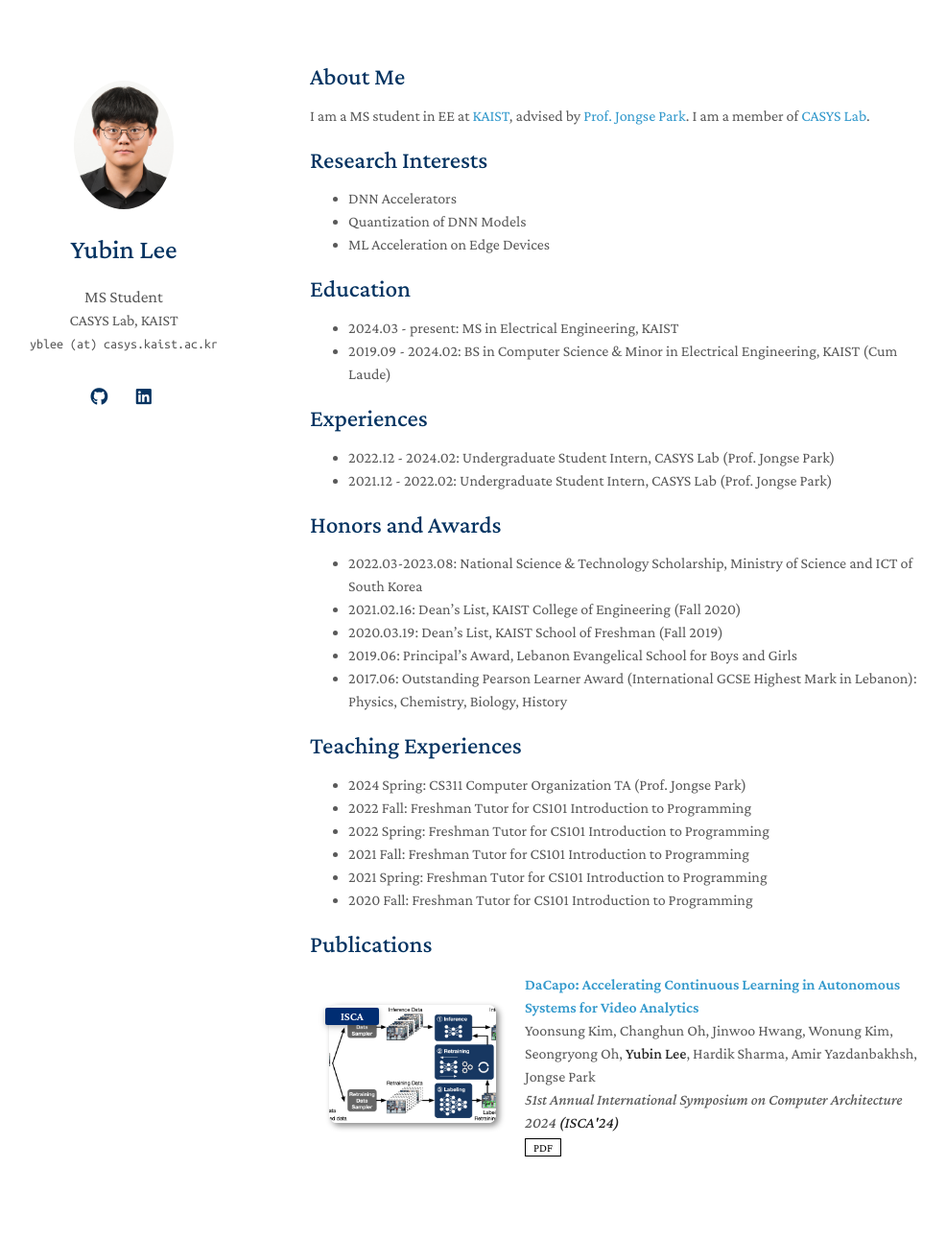
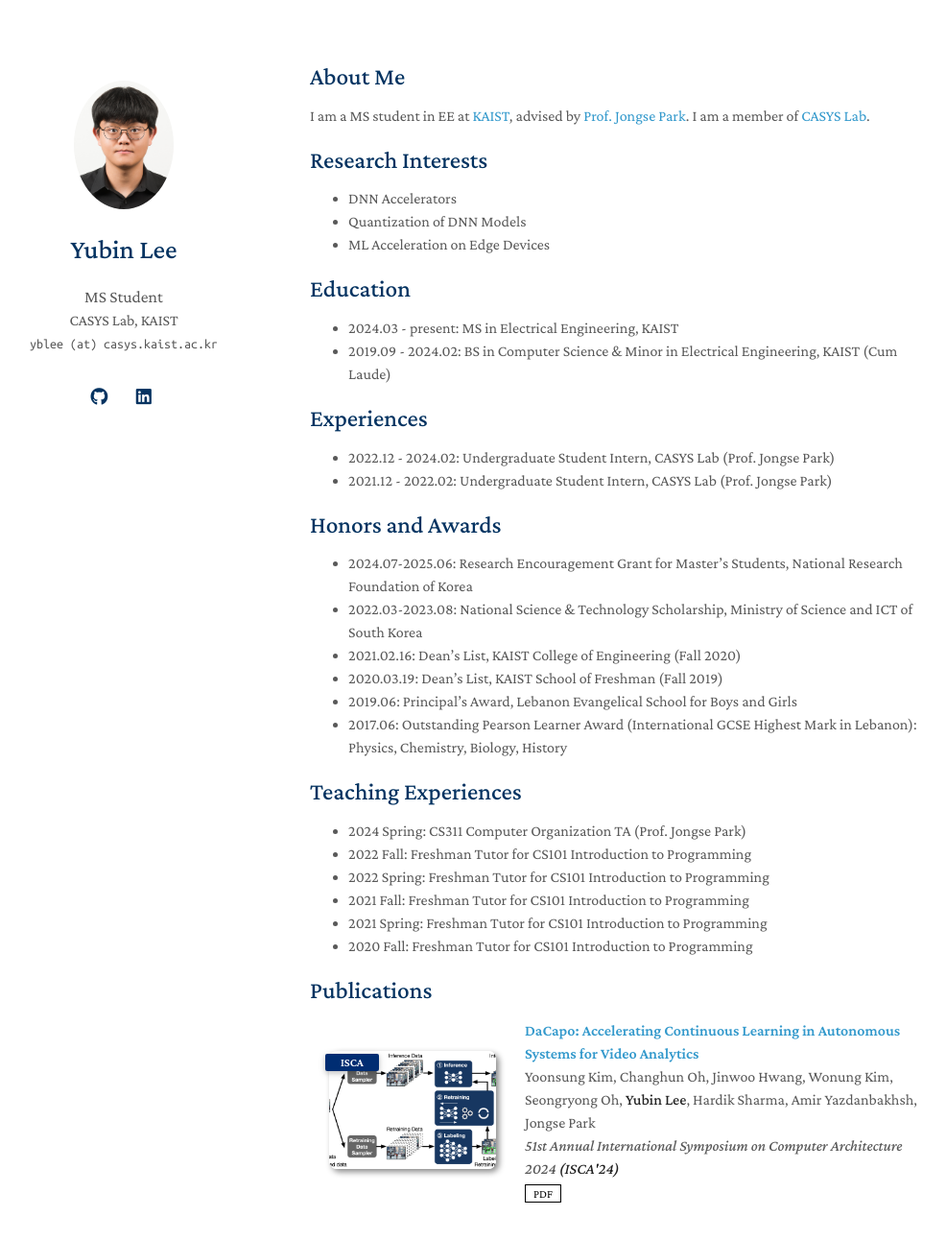
Before and after one commit to 727yubin/727yubin.github.io, a Jekyll site: the page built from index.md, in a window 1280 px wide and 1380 px high. Shown: the top 1292 px of the window at 96% size, without its empty margins (147-1133 px from the left). Built offline with Jekyll 4.4.1, drawn with Linux system fonts in a browser that asks for light colours; nearby versions of some CDN libraries; a style sheet for code colours, icons or effects is not loaded; our own code applies the rules of GitHub Pages for plain Markdown files.

Commit message:
석사과정생연구장려금 선정

```diff
--- a/index.md
+++ b/index.md
@@ -21,6 +21,7 @@ I am a MS student in EE at <a href="https://kaist.ac.kr">KAIST</a>, advised by <
 - 2021.12 - 2022.02: Undergraduate Student Intern, CASYS Lab (Prof. Jongse Park)
 
 ## Honors and Awards
+- 2024.07-2025.06: Research Encouragement Grant for Master's Students, National Research Foundation of Korea
 - 2022.03-2023.08: National Science & Technology Scholarship, Ministry of Science and ICT of South Korea
 - 2021.02.16: Dean’s List, KAIST College of Engineering (Fall 2020)
 - 2020.03.19: Dean’s List, KAIST School of Freshman (Fall 2019)
```
